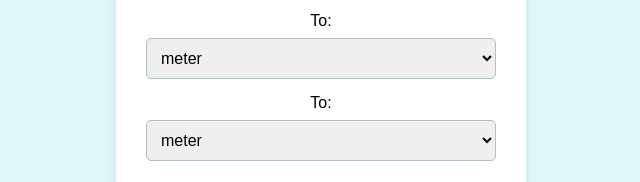
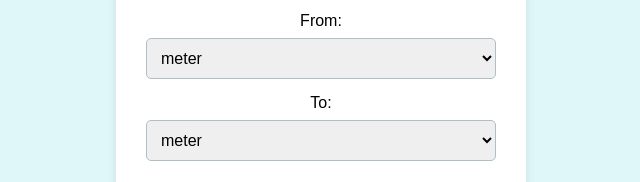
Before and after one commit to TimoshQus/Unit-converter-by-TimoshQus, a plain HTML site: page index.html in a window 1280 px wide. Shown: the part 399-581 px from the top of the page, 319-959 px from the left. Drawn offline with Linux system fonts and the light colour scheme.

Commit message:
Add files via upload

```diff
--- a/index.html
+++ b/index.html
@@ -25,7 +25,7 @@
                 <input type="number" id="input-value" oninput="convertUnits()">
             </div>
             <div class="input-group">
-                <label for="input-unit">To:</label>
+                <label for="input-unit">From:</label>
                 <select id="input-unit" onchange="convertUnits()"></select>
             </div>
             <div class="input-group">
```
